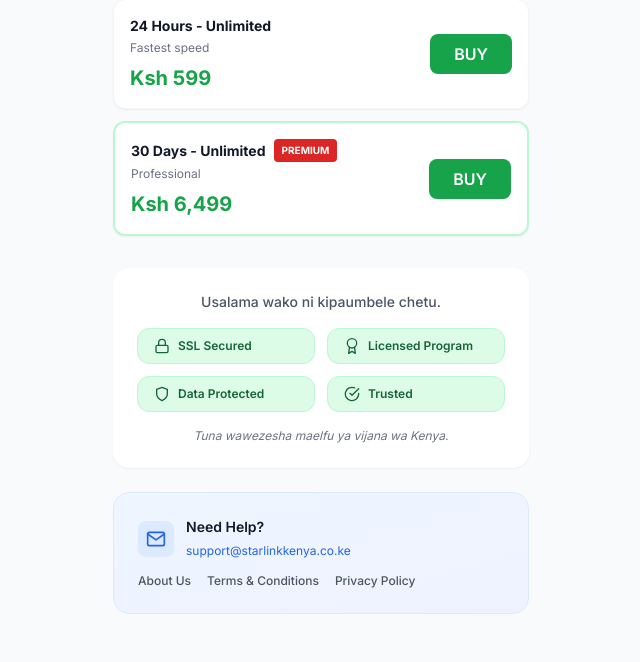
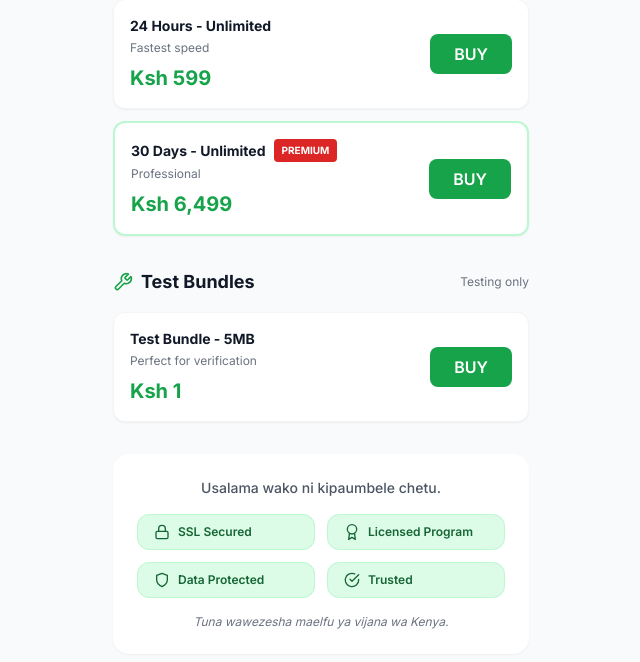
Before and after one commit to bizztech282/LinkData, a Django app: page / in a window 1280 px wide. Shown: the part 1785-2447 px from the top of the page, without its empty margins (319-959 px from the left). Run offline with Django 5.2, Linux system fonts and the light colour scheme; some libraries are stand-ins or nearby versions.

Commit message:
Add Test category with 1 Ksh offer

```diff
--- a/bundles/templates/index.html
+++ b/bundles/templates/index.html
@@ -149,6 +149,11 @@
                 class="tab-btn px-4 py-2 rounded-full bg-white text-gray-700 text-sm font-semibold whitespace-nowrap border border-gray-200"
                 onclick="filterBundles('unlimited')">
                 Unlimited
+            </button>
+            <button
+                class="tab-btn px-4 py-2 rounded-full bg-white text-gray-700 text-sm font-semibold whitespace-nowrap border border-gray-200"
+                onclick="filterBundles('test')">
+                Test
             </button>
         </div>
 
@@ -362,6 +367,32 @@
             </div>
         </div>
 
+        <!-- Test Bundles Section -->
+        <div class="bundle-section mb-8" data-category="test">
+            <div class="flex items-center justify-between mb-4">
+                <div class="flex items-center gap-2">
+                    <i data-feather="tool" class="w-5 h-5 text-green-600"></i>
+                    <h3 class="text-lg font-bold text-gray-900">Test Bundles</h3>
+                </div>
+                <span class="text-xs text-gray-500">Testing only</span>
+            </div>
+
+            <div class="flex flex-col gap-3">
+                <!-- 1ksh Test Bundle -->
+                <div
+                    class="bg-white rounded-xl p-4 shadow-sm card-hover border border-gray-100 flex items-center justify-between">
+                    <div class="flex-grow">
+                        <p class="text-sm font-bold text-gray-900 mb-1">Test Bundle - 5MB</p>
+                        <p class="text-xs text-gray-500">Perfect for verification</p>
+                        <div class="mt-2 text-xl font-bold text-green-600">Ksh 1</div>
+                    </div>
+                    <button onclick="goToPayment('1', '5MB (Test)')" class="buy-btn shrink-0 ml-4">
+                        BUY
+                    </button>
+                </div>
+            </div>
+        </div>
+
         <!-- Trust Indicators -->
         <div class="bg-white rounded-2xl p-6 mb-6 shadow-sm">
             <p class="text-center text-sm text-gray-600 mb-4 font-medium">Usalama wako ni kipaumbele chetu.</p>
```
